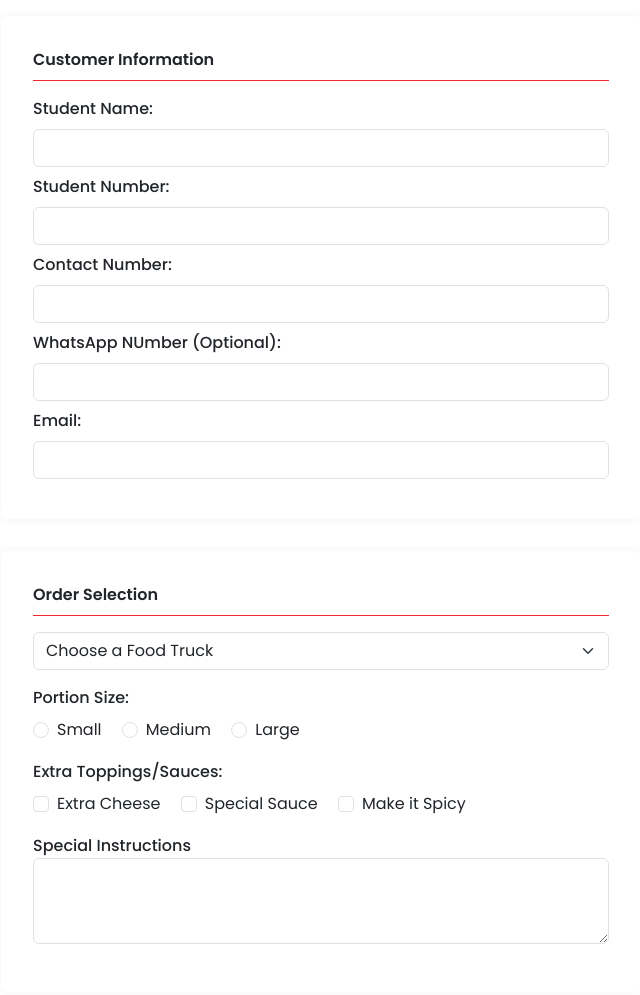
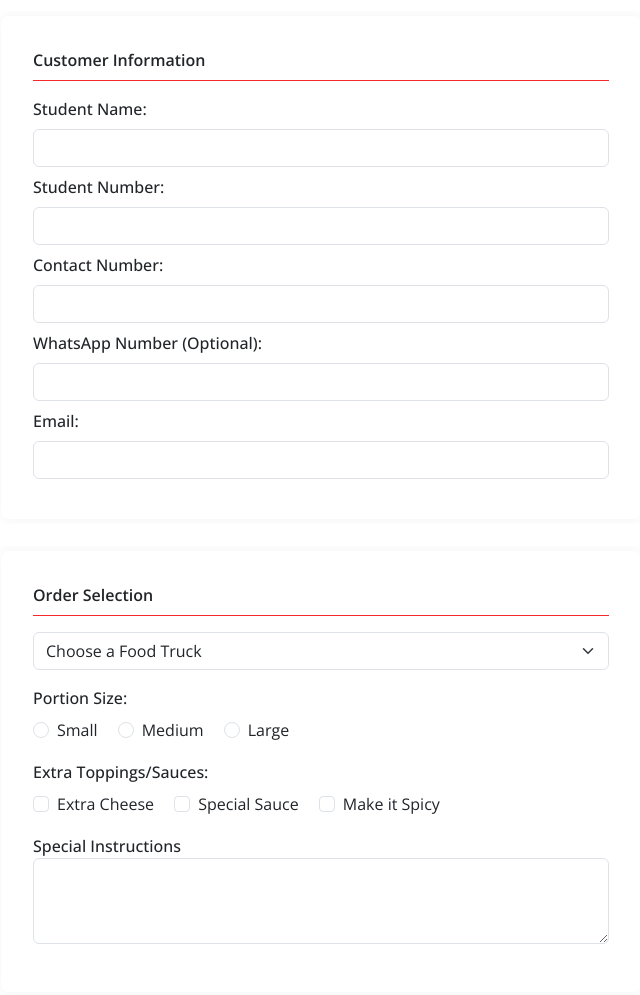
Before and after one commit to Clearbryan/richfield-hcfit-intro-to-web-tech-500-assignment, a plain HTML site: page qstn2/index.html in a window 1280 px wide. Shown: the top 995 px of the page, without its empty margins (319-959 px from the left). Drawn offline with nearby package versions, Linux system fonts and the light colour scheme.

Commit message:
font refactoring

```diff
--- a/qstn2/index.html
+++ b/qstn2/index.html
@@ -11,7 +11,7 @@
     />
     <title>Food Truck</title>
     <style>
-      @import url('https://fonts.googleapis.com/css2?family=Barlow:ital,wght@0,100;0,200;0,300;0,400;0,500;0,600;0,700;0,800;0,900;1,100;1,200;1,300;1,400;1,500;1,600;1,700;1,800;1,900&family=Poppins:ital,wght@0,100;0,200;0,300;0,400;0,500;0,600;0,700;0,800;0,900;1,100;1,200;1,300;1,400;1,500;1,600;1,700;1,800;1,900&display=swap');
+      @import url('https://fonts.googleapis.com/css2?family=Lato:ital,wght@0,100;0,300;0,400;0,700;0,900;1,100;1,300;1,400;1,700;1,900&family=Noto+Sans+JP:wght@100..900&family=Open+Sans:ital,wght@0,300..800;1,300..800&display=swap');
 
       * {
         padding: 0;
@@ -21,7 +21,7 @@
 
       body {
         font-size: 1rem;
-        font-family: 'Poppins', serif;
+        font-family: 'Open Sans', sans-serif;
       }
 
       .form-wrapper {
@@ -113,7 +113,7 @@
         </div>
         <div class="mb-2">
           <label for="whatsAppNumber" class="form-label text-500"
-            >WhatsApp NUmber (Optional):</label
+            >WhatsApp Number (Optional):</label
           >
           <input
             name="whatsAppNumber"
```
Also changed, not shown: qstn1/index.html (+2 -3 lines), qstn3/index.html (+2 -2 lines), qstn5/index.html (+2 -3 lines).
